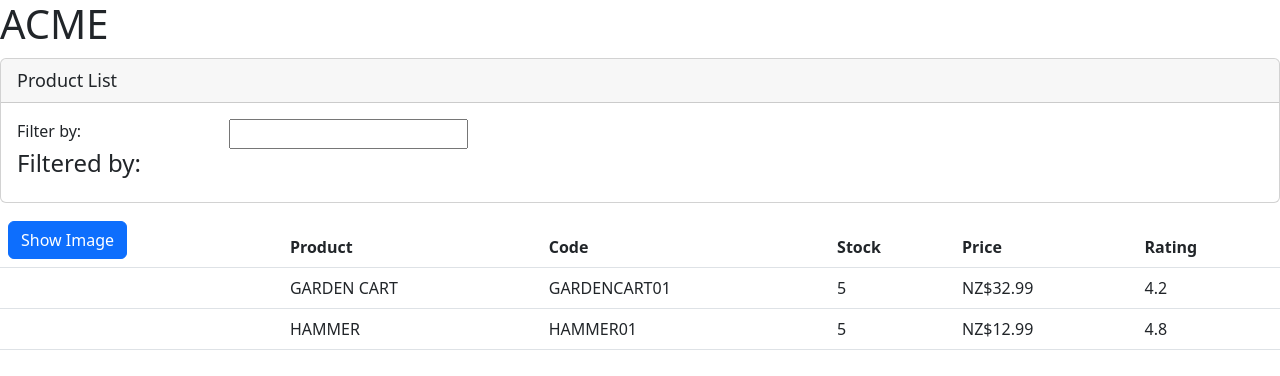
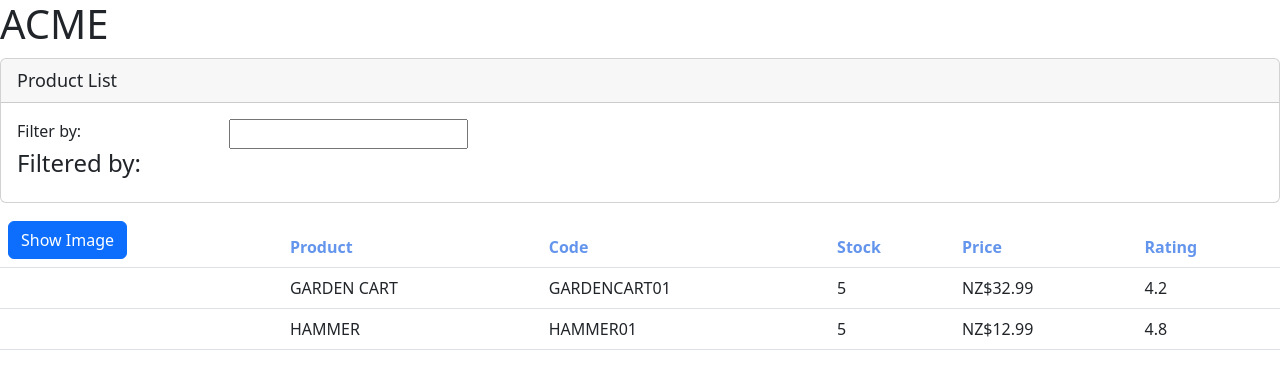
Before and after one commit to adlebita/AngularIntro, an Angular app: page / in a window 1280 px wide. Shown: the top 376 px of the page. Built offline with nearby package versions, Linux system fonts and the light colour scheme.

Commit message:
Add css styling

```diff
--- /dev/null
+++ b/src/app/products/product-list.component.css
@@ -0,0 +1,3 @@
+th {
+  color: cornflowerblue;
+}
--- a/src/app/products/product-list.component.ts
+++ b/src/app/products/product-list.component.ts
@@ -3,7 +3,8 @@
 
 @Component({
   selector: "pm-products",
-  templateUrl: "./product-list.component.html"
+  templateUrl: "./product-list.component.html",
+  styleUrls: ['./product-list.component.css']
 })
 
 export class ProductListComponent {
```
